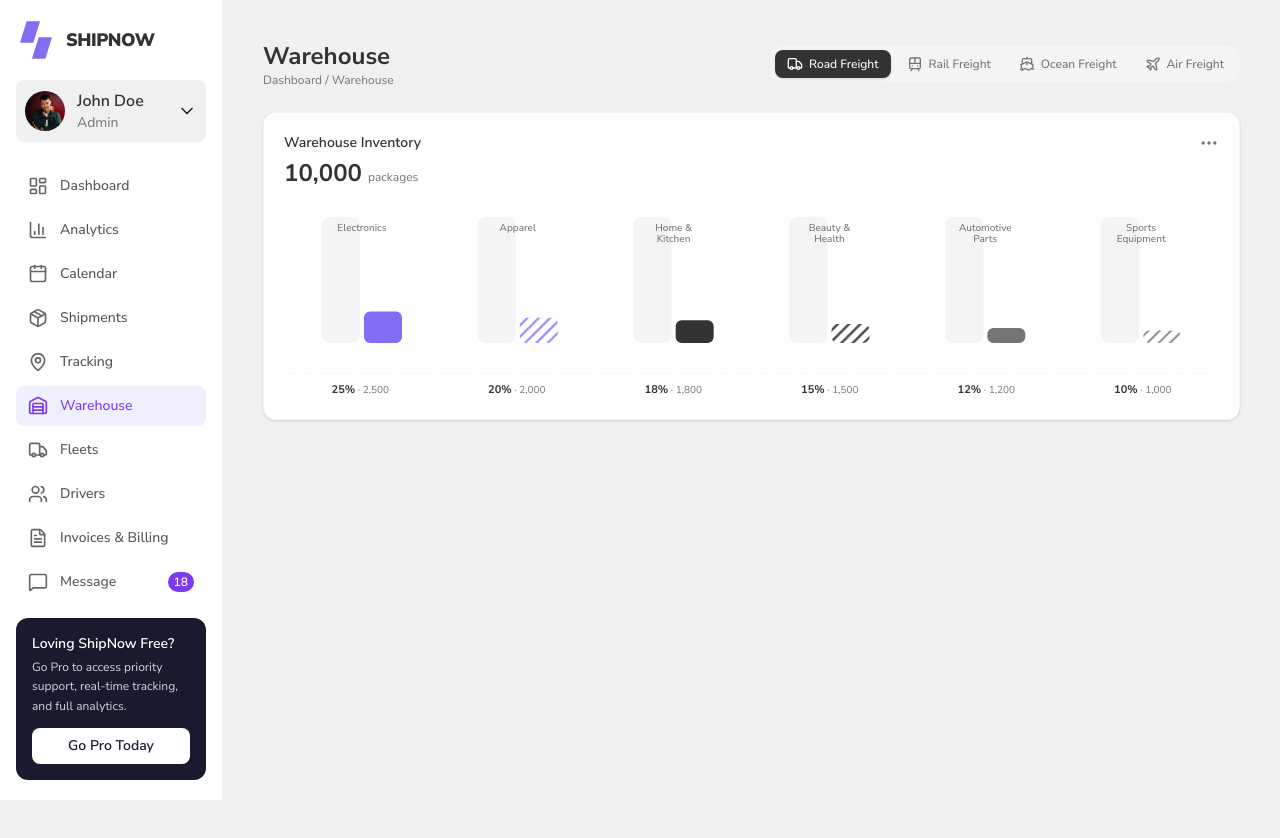
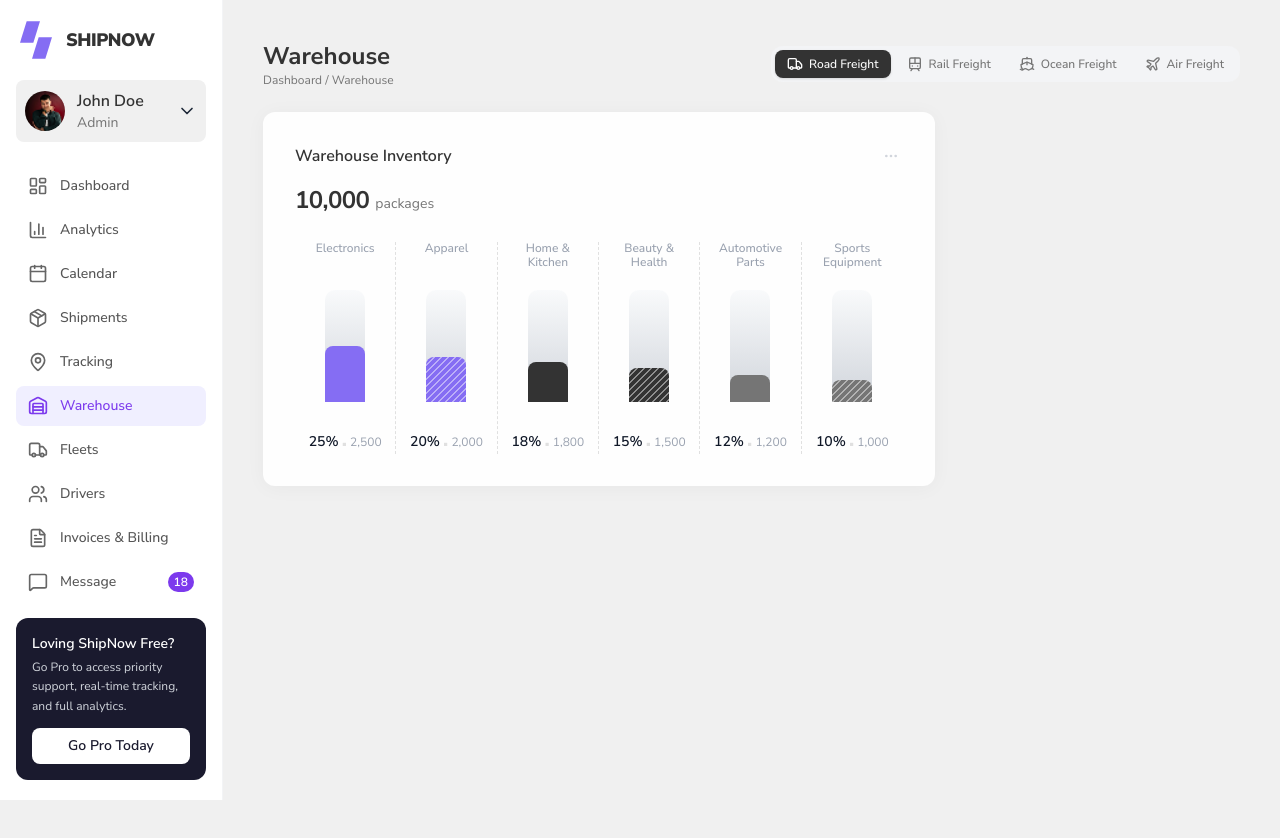
Before and after one commit to gmnayem631/ship-now, a Next.js app: page /warehouse in a window 1280 px wide. Shown: the top 838 px of the page. Built offline with nearby package versions, Linux system fonts and the light colour scheme.

Commit message:
feat: replace WarehouseInventoryCard with WarehouseInventory component for improved inventory display

```diff
--- a/app/(dashboard)/warehouse/page.tsx
+++ b/app/(dashboard)/warehouse/page.tsx
@@ -1,5 +1,5 @@
 import WarehouseHeader from "@/app/components/warehouse/WarehouseHeader";
-import { WarehouseInventoryCard } from "@/app/components/warehouse/WarehouseInventoryCard";
+import WarehouseInventory from "@/app/components/warehouse/WarehouseInventory";
 
 export default function WarehouseDashboard() {
   return (
@@ -7,7 +7,7 @@ export default function WarehouseDashboard() {
       {/* Top Header*/}
       <WarehouseHeader />
 
-      <WarehouseInventoryCard />
+      <WarehouseInventory />
     </div>
   );
 }
--- /dev/null
+++ b/app/components/warehouse/WarehouseInventory.tsx
@@ -0,0 +1,102 @@
+"use client";
+
+import { MoreHorizontal } from "lucide-react";
+import {
+  inventoryData,
+  type InventoryData,
+} from "@/app/data/warehouseInventoryData";
+
+// Tallest bar in the set is treated as ~50% of the track height,
+// everything else scales relative to it — matches the reference art
+// where even the largest category doesn't fill the full track.
+const MAX_FILL_PERCENT = 50;
+
+function InventoryBar({
+  item,
+  maxValue,
+}: {
+  item: InventoryData;
+  maxValue: number;
+}) {
+  const fillHeight = (item.percentage / maxValue) * MAX_FILL_PERCENT;
+
+  return (
+    <div className="flex flex-col items-center px-1.5 sm:px-2">
+      {/* Category label */}
+      <span className="mb-4 h-8 text-center text-[11px] leading-[1.15] font-medium whitespace-pre-line text-gray-400 sm:text-xs">
+        {item.category}
+      </span>
+
+      {/* Bar + track */}
+      <div className="relative h-28 w-9 sm:w-10">
+        {/* Empty track */}
+        <div className="absolute inset-0 rounded-[10px] bg-linear-to-b from-gray-50 to-gray-300" />
+
+        {/* Filled bar */}
+        <div
+          className="absolute right-0 bottom-0 left-0 rounded-t-lg"
+          style={{
+            height: `${fillHeight}%`,
+            backgroundColor: item.color,
+            backgroundImage: item.pattern
+              ? "repeating-linear-gradient(135deg, rgba(255,255,255,0.45) 0px, rgba(255,255,255,0.45) 1.5px, transparent 1.5px, transparent 5px)"
+              : undefined,
+          }}
+        />
+      </div>
+
+      {/* Divider + stats */}
+      <div className="mt-3 w-full pt-3 text-center">
+        <span className="text-[13px] font-semibold text-gray-900 sm:text-sm">
+          {item.percentage}%
+        </span>
+        <span className="text-[11px] text-gray-400 sm:text-xs">
+          {" "}
+          <span className="text-xl font-extrabold text-[#E0E0E0]">.</span>{" "}
+          {item.count}
+        </span>
+      </div>
+    </div>
+  );
+}
+
+export default function WarehouseInventory() {
+  const totalPackages = inventoryData
+    .reduce((sum, item) => sum + Number(item.count.replace(/,/g, "")), 0)
+    .toLocaleString();
+
+  const maxValue = Math.max(...inventoryData.map((item) => item.percentage));
+
+  return (
+    <div className="w-full max-w-2xl rounded-xl bg-[#FEFEFE] p-4 shadow-[0_2px_20px_rgba(0,0,0,0.04)] sm:p-8">
+      {/* Header */}
+      <div className="mb-5 flex items-center justify-between">
+        <h2 className="text-base font-semibold text-[#333333]">
+          Warehouse Inventory
+        </h2>
+        <button
+          type="button"
+          aria-label="More options"
+          className="rounded-md p-1 text-gray-300 transition-colors hover:bg-gray-50 hover:text-gray-400"
+        >
+          <MoreHorizontal className="h-4 w-4" />
+        </button>
+      </div>
+
+      {/* Total packages */}
+      <div className="mb-7 flex items-baseline gap-1.5">
+        <span className="text-2xl leading-none font-bold tracking-tight text-[#333333]">
+          {totalPackages}
+        </span>
+        <span className="text-sm text-[#757575]">packages</span>
+      </div>
+
+      {/* Category bars */}
+      <div className="grid grid-cols-6 divide-x divide-dashed divide-[#E0E0E0]">
+        {inventoryData.map((item) => (
+          <InventoryBar key={item.category} item={item} maxValue={maxValue} />
+        ))}
+      </div>
+    </div>
+  );
+}
--- a/app/components/warehouse/WarehouseInventoryCard.tsx
+++ /dev/null
@@ -1,192 +0,0 @@
-"use client";
-
-import React from "react";
-import {
-  ResponsiveContainer,
-  BarChart,
-  Bar,
-  XAxis,
-  YAxis,
-  Tooltip,
-  Cell,
-} from "recharts";
-import { MoreHorizontal } from "lucide-react";
-import { inventoryData } from "@/app/data/warehouseInventoryData";
-
-export const WarehouseInventoryCard: React.FC = () => {
-  return (
-    <div className="flex h-full flex-col justify-between rounded-xl border border-gray-100 bg-[#FEFEFE] p-5 shadow-sm">
-      {/* SVG Definitions for striped patterns */}
-      <svg className="absolute h-0 w-0">
-        <defs>
-          <pattern
-            id="stripe-purple"
-            width="8"
-            height="8"
-            patternTransform="rotate(45)"
-            patternUnits="userSpaceOnUse"
-          >
-            <line
-              x1="0"
-              y1="0"
-              x2="0"
-              y2="8"
-              stroke="#856DF3"
-              strokeWidth="5"
-            />
-            <line
-              x1="0"
-              y1="0"
-              x2="0"
-              y2="8"
-              stroke="#E3DDFF"
-              strokeWidth="2"
-            />
-          </pattern>
-          <pattern
-            id="stripe-dark"
-            width="8"
-            height="8"
-            patternTransform="rotate(45)"
-            patternUnits="userSpaceOnUse"
-          >
-            <line
-              x1="0"
-              y1="0"
-              x2="0"
-              y2="8"
-              stroke="#333333"
-              strokeWidth="5"
-            />
-            <line
-              x1="0"
-              y1="0"
-              x2="0"
-              y2="8"
-              stroke="#757575"
-              strokeWidth="2"
-            />
-          </pattern>
-          <pattern
-            id="stripe-gray"
-            width="8"
-            height="8"
-            patternTransform="rotate(45)"
-            patternUnits="userSpaceOnUse"
-          >
-            <line
-              x1="0"
-              y1="0"
-              x2="0"
-              y2="8"
-              stroke="#757575"
-              strokeWidth="5"
-            />
-            <line
-              x1="0"
-              y1="0"
-              x2="0"
-              y2="8"
-              stroke="#E5E7EB"
-              strokeWidth="2"
-            />
-          </pattern>
-        </defs>
-      </svg>
-
-      {/* Header */}
-      <div className="mb-1 flex items-center justify-between">
-        <h3 className="text-sm font-semibold text-[#333333]">
-          Warehouse Inventory
-        </h3>
-        <button className="text-[#757575] hover:text-[#333333]">
-          <MoreHorizontal className="h-5 w-5" />
-        </button>
-      </div>
-
-      {/* Metric Label */}
-      <div className="mb-2 flex items-baseline space-x-1.5">
-        <span className="text-2xl font-bold text-[#333333]">10,000</span>
-        <span className="text-xs text-[#757575]">packages</span>
-      </div>
-
-      {/* Bar Chart Container */}
-      <div className="h-44 w-full">
-        <ResponsiveContainer width="100%" height="100%">
-          <BarChart
-            data={inventoryData}
-            margin={{ top: 20, right: 0, left: 0, bottom: 0 }}
-          >
-            <XAxis
-              dataKey="category"
-              axisLine={false}
-              tickLine={false}
-              interval={0}
-              tick={({ x, y, payload }) => (
-                <text
-                  x={x}
-                  y={y - 120}
-                  textAnchor="middle"
-                  fill="#757575"
-                  className="text-[10px] font-medium"
-                >
-                  {payload.value.split("\n").map((line: string, i: number) => (
-                    <tspan x={x} dy={i * 11} key={i}>
-                      {line}
-                    </tspan>
-                  ))}
-                </text>
-              )}
-            />
-            <YAxis hide domain={[0, 100]} />
-            <Tooltip
-              cursor={false}
-              content={({ active, payload }) => {
-                if (active && payload && payload.length) {
-                  const data = payload[0].payload;
-                  return (
-                    <div className="rounded bg-[#333333] px-2 py-1 text-xs text-[#FEFEFE] shadow">
-                      {data.category.replace("\n", " ")}: {data.percentage}% (
-                      {data.count})
-                    </div>
-                  );
-                }
-                return null;
-              }}
-            />
-            {/* Background pill track */}
-            <Bar
-              dataKey={() => 100}
-              fill="#F3F4F6"
-              radius={[8, 8, 8, 8]}
-              barSize={38}
-              isAnimationActive={false}
-            />
-            {/* Active percentage fill */}
-            <Bar dataKey="percentage" radius={[6, 6, 6, 6]} barSize={38}>
-              {inventoryData.map((entry, index) => {
-                let fill = entry.color;
-                if (entry.pattern) {
-                  if (entry.color === "#856DF3") fill = "url(#stripe-purple)";
-                  if (entry.color === "#333333") fill = "url(#stripe-dark)";
-                  if (entry.color === "#757575") fill = "url(#stripe-gray)";
-                }
-                return <Cell key={`cell-${index}`} fill={fill} />;
-              })}
-            </Bar>
-          </BarChart>
-        </ResponsiveContainer>
-      </div>
-
-      {/* Footer labels under each bar */}
-      <div className="grid grid-cols-6 gap-1 border-t border-dashed border-gray-100 pt-2 text-center">
-        {inventoryData.map((item, i) => (
-          <div key={i} className="text-[11px]">
-            <span className="font-bold text-[#333333]">{item.percentage}%</span>
-            <span className="text-[10px] text-[#757575]"> · {item.count}</span>
-          </div>
-        ))}
-      </div>
-    </div>
-  );
-};
--- a/app/data/warehouseInventoryData.ts
+++ b/app/data/warehouseInventoryData.ts
@@ -22,28 +22,28 @@ export const inventoryData: InventoryData[] = [
     pattern: true,
   },
   {
-    category: "Home &\nKitchen",
+    category: "Home & Kitchen",
     percentage: 18,
     count: "1,800",
     color: "#333333",
     pattern: false,
   },
   {
-    category: "Beauty &\nHealth",
+    category: "Beauty & Health",
     percentage: 15,
     count: "1,500",
     color: "#333333",
     pattern: true,
   },
   {
-    category: "Automotive\nParts",
+    category: "Automotive Parts",
     percentage: 12,
     count: "1,200",
     color: "#757575",
     pattern: false,
   },
   {
-    category: "Sports\nEquipment",
+    category: "Sports Equipment",
     percentage: 10,
     count: "1,000",
     color: "#757575",
```
